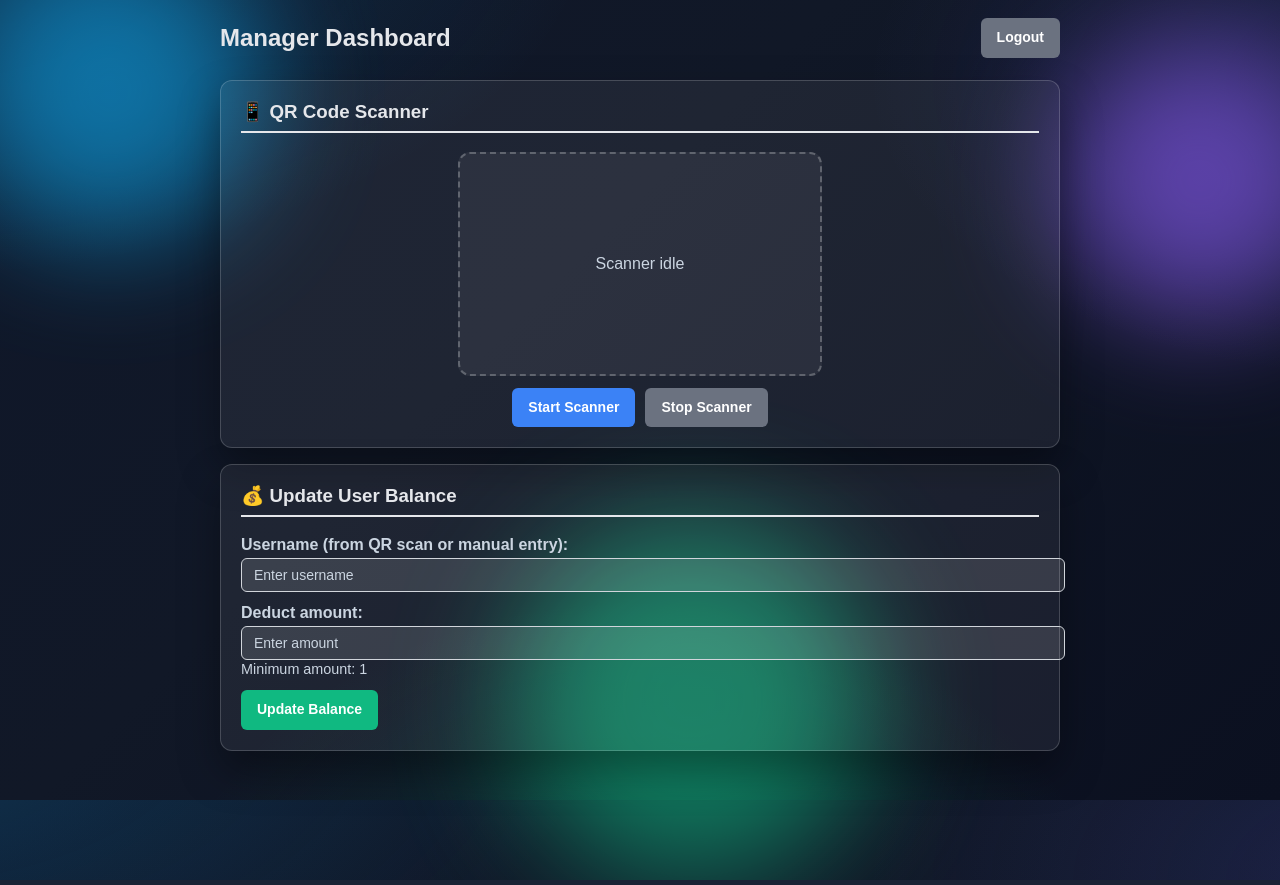
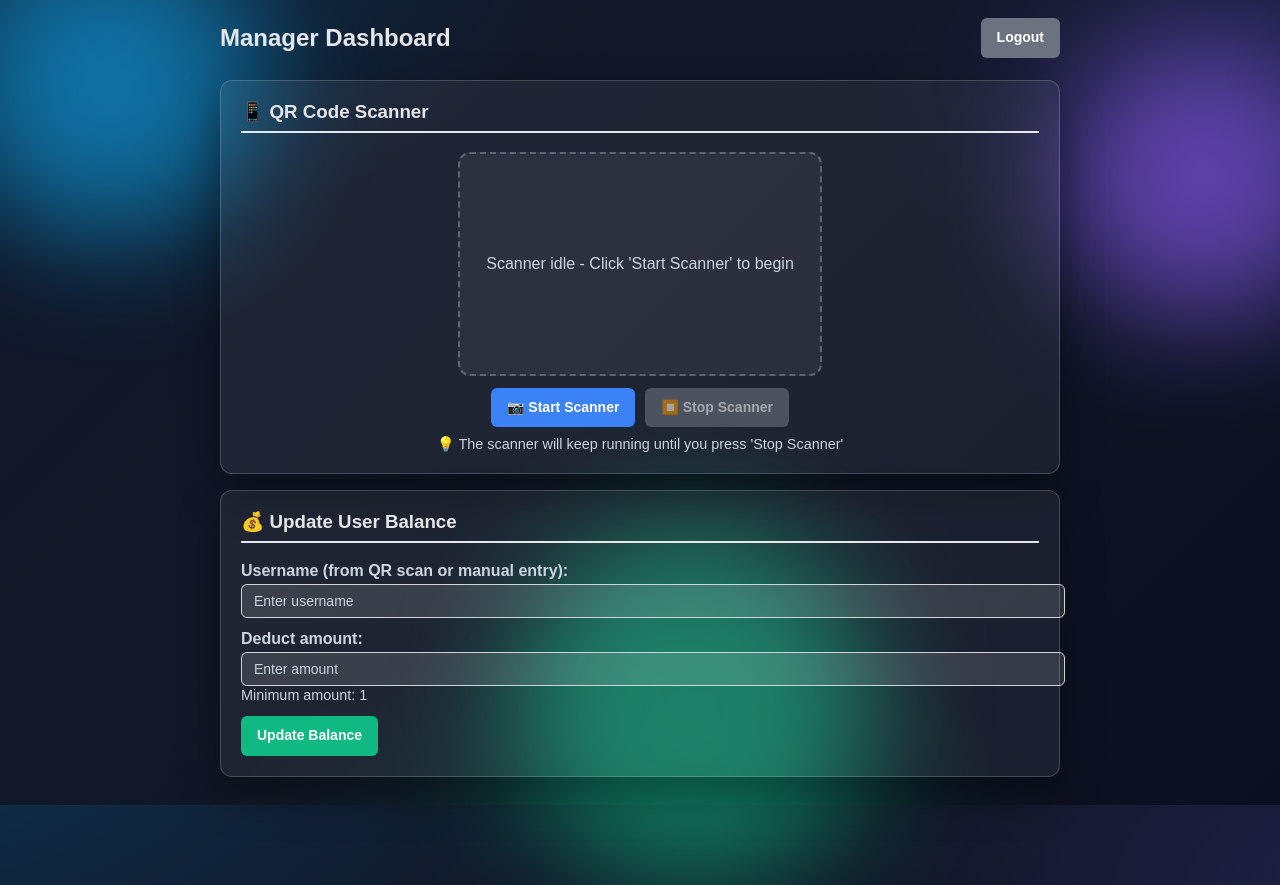
Before and after one commit to Athrv-DxT/Funfinity-Token-System, a Flask app: template app/templates/manager_dashboard.html in a window 1280 px wide; the page is wider, and only the part inside the window is pictured. Run offline with Flask 3, Linux system fonts and the light colour scheme; the template is opened without the code that fills it, so the values that code supplies are empty; some libraries are stand-ins or nearby versions.

Commit message:
scanner changes

```diff
--- a/app/email_utils.py
+++ b/app/email_utils.py
@@ -21,7 +21,6 @@ def send_credentials_email(to_email: str, username: str, password: str) -> None:
 	smtp_host = current_app.config["SMTP_HOST"]
 	smtp_port = current_app.config["SMTP_PORT"]
 	smtp_user = current_app.config.get("SMTP_USER")
-
 	smtp_pass = current_app.config.get("SMTP_PASS")
 
 	# Use SSL for port 465, TLS for other ports
--- a/app/static/js/manager.js
+++ b/app/static/js/manager.js
@@ -161,6 +161,12 @@ function startHtml5QrcodeScanner() {
         return;
     }
 
+    // Prevent multiple scanner instances
+    if (isScanning) {
+        console.log('Scanner already running, ignoring start request');
+        return;
+    }
+
     // Create scanner element
     const scannerElement = document.createElement('div');
     scannerElement.id = 'html5-qrcode-scanner';
@@ -232,8 +238,10 @@ function startHtml5QrcodeScanner() {
                 handleQRScan(decodedText);
             },
             (error) => {
-                // Silent error handling - don't spam console
-                console.log('Scanner error (normal):', error);
+                // Only log errors that are not normal scanning errors
+                if (error && !error.includes('No QR code found') && !error.includes('NotFoundException')) {
+                    console.log('Scanner error:', error);
+                }
             }
         ).then(() => {
             console.log('Html5Qrcode scanner started successfully');
@@ -241,11 +249,34 @@ function startHtml5QrcodeScanner() {
 
             // Wait a moment for the video to render, then clear loading message
             setTimeout(() => {
-                scannerElement.innerHTML = '';
-                console.log('Scanner video should now be visible');
+                const video = scannerElement.querySelector('video');
+                if (video) {
+                    scannerElement.innerHTML = '';
+                    scannerElement.appendChild(video);
+                    console.log('Scanner video should now be visible');
+                }
             }, 1000);
 
             showMessage('📷 QR Scanner Ready! Point camera at QR code', 'success');
+
+            // Add a status indicator to show scanner is active
+            const statusIndicator = document.createElement('div');
+            statusIndicator.id = 'scanner-status';
+            statusIndicator.style.cssText = `
+                position: absolute;
+                top: 10px;
+                right: 10px;
+                background: #28a745;
+                color: white;
+                padding: 5px 10px;
+                border-radius: 15px;
+                font-size: 12px;
+                font-weight: bold;
+                z-index: 10;
+            `;
+            statusIndicator.textContent = 'SCANNING';
+            scannerElement.appendChild(statusIndicator);
+
         }).catch(err => {
             console.error(`Camera config ${currentConfigIndex + 1} failed:`, err.message);
             currentConfigIndex++;
@@ -336,7 +367,9 @@ function handleQRScan(qrData) {
         }
     }
 
-    // Keep scanning until Stop pressed (no auto-restart/stop here)
+    // IMPORTANT: Do NOT stop the scanner after scanning
+    // The scanner should continue running until manually stopped
+    console.log('QR scanned, continuing to scan...');
 }
 
 // Manual QR input for testing
@@ -381,17 +414,54 @@ function stopCamera() {
         scanner.stop().then(() => {
             console.log('Scanner stopped');
             isScanning = false;
+
+            // Clear the scanner container and show idle state
+            const scannerContainer = document.getElementById('qr-reader');
+            if (scannerContainer) {
+                scannerContainer.innerHTML = '<p style="color:#cbd5e1; text-align: center;">Scanner stopped</p>';
+            }
+
+            showMessage('📷 QR Scanner Stopped', 'info');
         }).catch(err => {
             console.error('Error stopping scanner:', err);
+            // Force reset even if stop fails
+            isScanning = false;
+            const scannerContainer = document.getElementById('qr-reader');
+            if (scannerContainer) {
+                scannerContainer.innerHTML = '<p style="color:#cbd5e1; text-align: center;">Scanner stopped</p>';
+            }
         });
+    } else {
+        // If scanner is not running, just show the idle state
+        const scannerContainer = document.getElementById('qr-reader');
+        if (scannerContainer) {
+            scannerContainer.innerHTML = '<p style="color:#cbd5e1; text-align: center;">Scanner idle</p>';
+        }
+        showMessage('📷 QR Scanner is not running', 'info');
     }
 }
 
 // Explicit controls used by UI buttons
 function startScanner(){
+    if (isScanning) {
+        showMessage('📷 Scanner is already running!', 'warning');
+        return;
+    }
+
+    // Clear any existing scanner
+    if (scanner) {
+        scanner = null;
+    }
+
     startHtml5QrcodeScanner();
 }
+
 function stopScanner(){
+    if (!isScanning) {
+        showMessage('📷 Scanner is not running!', 'warning');
+        return;
+    }
+
     stopCamera();
 }
 
@@ -439,10 +509,6 @@ document.addEventListener('DOMContentLoaded', function() {
         initQRScanner();
     }
 
-    // Handle page visibility change
-    document.addEventListener('visibilitychange', () => {
-        if (document.hidden && isScanning) {
-            stopCamera();
-        }
-    });
+    // Note: Removed automatic stopping on page visibility change
+    // Scanner will now continue running until manually stopped
 });
--- a/app/templates/manager_dashboard.html
+++ b/app/templates/manager_dashboard.html
@@ -5,6 +5,17 @@
     <title>Manager Dashboard</title>
     <link rel="stylesheet" href="/static/css/main.css">
     <script src="/static/js/manager.js" defer></script>
+    <style>
+        .btn:disabled {
+            opacity: 0.6;
+            cursor: not-allowed;
+            pointer-events: none;
+        }
+        .btn:disabled:hover {
+            transform: none;
+            box-shadow: none;
+        }
+    </style>
 </head>
 <body class="enhanced-landing manager-page">
     <div class="bg-decor">
@@ -56,13 +67,19 @@
     <div class="card glass">
         <h3>📱 QR Code Scanner</h3>
 
-        <div id="qr-reader" style="width: 100%; max-width: 360px; margin: 10px auto; border: 2px dashed rgba(255,255,255,0.25); min-height: 220px; display: flex; align-items: center; justify-content: center; background: rgba(255,255,255,0.06); border-radius: 12px;">
-            <p style="color: #cbd5e1; text-align: center;">Scanner idle</p>
+        <div id="qr-reader" style="width: 100%; max-width: 360px; margin: 10px auto; border: 2px dashed rgba(255,255,255,0.25); min-height: 220px; display: flex; align-items: center; justify-content: center; background: rgba(255,255,255,0.06); border-radius: 12px; position: relative;">
+            <p style="color: #cbd5e1; text-align: center;">Scanner idle - Click 'Start Scanner' to begin</p>
         </div>
 
         <div style="margin-top: 12px; display: flex; gap: 10px; flex-wrap: wrap; align-items: center; justify-content: center;">
-            <button onclick="startScanner()" class="btn btn-primary">Start Scanner</button>
-            <button onclick="stopScanner()" class="btn btn-secondary">Stop Scanner</button>
+            <button onclick="startScanner()" class="btn btn-primary" id="start-btn">📷 Start Scanner</button>
+            <button onclick="stopScanner()" class="btn btn-secondary" id="stop-btn">⏹️ Stop Scanner</button>
+        </div>
+
+        <div style="margin-top: 8px; text-align: center;">
+            <small style="color: #cbd5e1; font-size: 0.9em;">
+                💡 The scanner will keep running until you press 'Stop Scanner'
+            </small>
         </div>
 
     </div>
@@ -120,6 +137,28 @@
                     }
                 });
             }
+
+            // Update button states based on scanner status
+            function updateButtonStates() {
+                const startBtn = document.getElementById('start-btn');
+                const stopBtn = document.getElementById('stop-btn');
+
+                if (typeof isScanning !== 'undefined' && isScanning) {
+                    startBtn.disabled = true;
+                    startBtn.textContent = '📷 Scanning...';
+                    stopBtn.disabled = false;
+                    stopBtn.textContent = '⏹️ Stop Scanner';
+                } else {
+                    startBtn.disabled = false;
+                    startBtn.textContent = '📷 Start Scanner';
+                    stopBtn.disabled = true;
+                    stopBtn.textContent = '⏹️ Stop Scanner';
+                }
+            }
+
+            // Check scanner status every second
+            setInterval(updateButtonStates, 1000);
+            updateButtonStates(); // Initial update
         });
     </script>
 
```
Also changed, not shown: realistic_load_test_results.json (+24 -24 lines), app/static/js/landing.js (line endings or trailing spaces).
